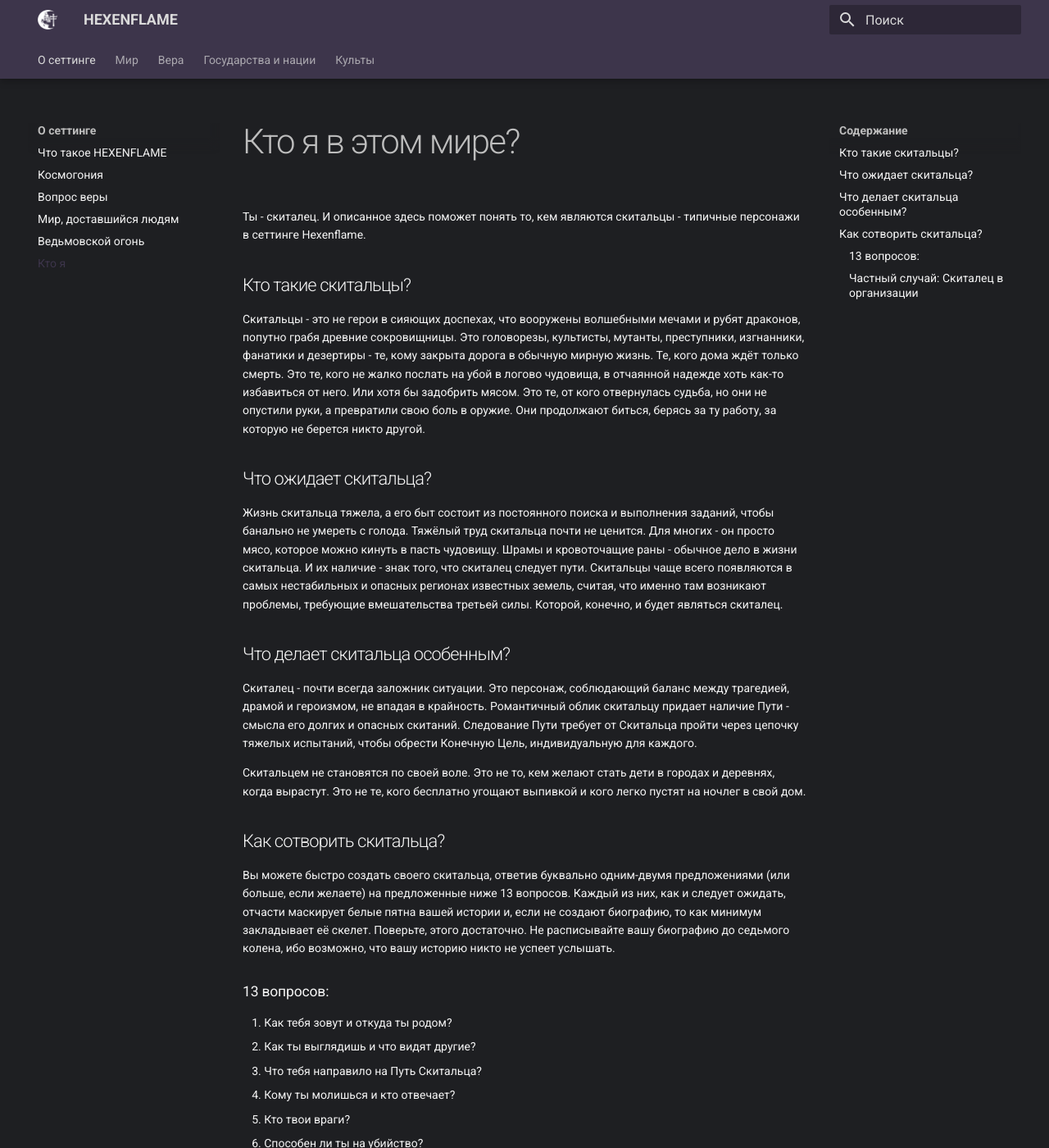
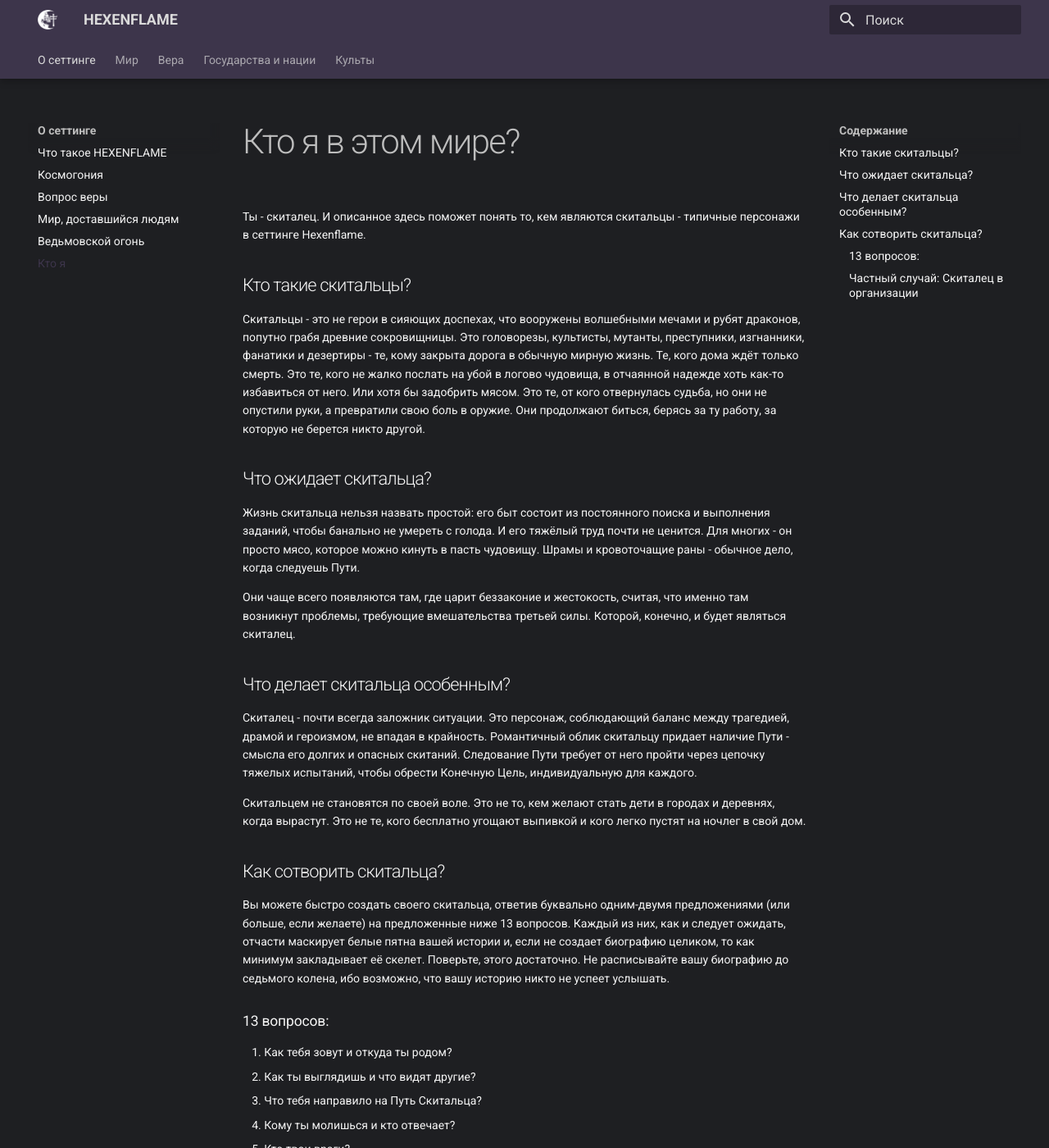
Before and after one commit to kiothesungod/hexenflame, an MkDocs documentation site: the page built from docs/start/who_am_i.md, in a window 1280 px wide and 1400 px high. Shown: the whole window at 82% size. Built offline with MkDocs 1.6.1 and Material for MkDocs 9.7.7, drawn with Linux system fonts in a browser that asks for light colours; some web fonts are replaced.

Commit message:
Update who_am_i.md

```diff
--- a/docs/start/who_am_i.md
+++ b/docs/start/who_am_i.md
@@ -3,14 +3,15 @@
 ## Кто такие скитальцы?
 Скитальцы - это не герои в сияющих доспехах, что вооружены волшебными мечами и рубят драконов, попутно грабя древние сокровищницы. Это головорезы, культисты, мутанты, преступники, изгнанники, фанатики и дезертиры - те, кому закрыта дорога в обычную мирную жизнь. Те, кого дома ждёт только смерть. Это те, кого не жалко послать на убой в логово чудовища, в отчаянной надежде хоть как-то избавиться от него. Или хотя бы задобрить мясом. Это те, от кого отвернулась судьба, но они не опустили руки, а превратили свою боль в оружие. Они продолжают биться, берясь за ту работу, за которую не берется никто другой.
 ## Что ожидает скитальца?
-Жизнь скитальца тяжела, а его быт состоит из постоянного поиска и выполнения заданий, чтобы банально не умереть с голода. Тяжёлый труд скитальца почти не ценится. Для многих - он просто мясо, которое можно кинуть в пасть чудовищу. Шрамы и кровоточащие раны - обычное дело в жизни скитальца. И их наличие - знак того, что скиталец следует пути.
-Скитальцы чаще всего появляются в самых нестабильных и опасных регионах известных земель, считая, что именно там возникают проблемы, требующие вмешательства третьей силы. Которой, конечно, и будет являться скиталец.
+Жизнь скитальца нельзя назвать простой: его быт состоит из постоянного поиска и выполнения заданий, чтобы банально не умереть с голода. И его тяжёлый труд почти не ценится. Для многих - он просто мясо, которое можно кинуть в пасть чудовищу. Шрамы и кровоточащие раны - обычное дело, когда следуешь Пути.
+
+Они чаще всего появляются там, где царит беззаконие и жестокость, считая, что именно там возникнут проблемы, требующие вмешательства третьей силы. Которой, конечно, и будет являться скиталец.
 ## Что делает скитальца особенным?
-Скиталец - почти всегда заложник ситуации. Это персонаж, соблюдающий баланс между трагедией, драмой и героизмом, не впадая в крайность. Романтичный облик скитальцу придает наличие Пути - смысла его долгих и опасных скитаний. Следование Пути требует от Скитальца пройти через цепочку тяжелых испытаний, чтобы обрести Конечную Цель, индивидуальную для каждого.
+Скиталец - почти всегда заложник ситуации. Это персонаж, соблюдающий баланс между трагедией, драмой и героизмом, не впадая в крайность. Романтичный облик скитальцу придает наличие Пути - смысла его долгих и опасных скитаний. Следование Пути требует от него пройти через цепочку тяжелых испытаний, чтобы обрести Конечную Цель, индивидуальную для каждого.
 
 Скитальцем не становятся по своей воле. Это не то, кем желают стать дети в городах и деревнях, когда вырастут. Это не те, кого бесплатно угощают выпивкой и кого легко пустят на ночлег в свой дом.
 ## Как сотворить скитальца?
-Вы можете быстро создать своего скитальца, ответив буквально одним-двумя предложениями (или больше, если желаете) на предложенные ниже 13 вопросов. Каждый из них, как и следует ожидать, отчасти маскирует белые пятна вашей истории и, если не создают биографию, то как минимум закладывает её скелет. Поверьте, этого достаточно.
+Вы можете быстро создать своего скитальца, ответив буквально одним-двумя предложениями (или больше, если желаете) на предложенные ниже 13 вопросов. Каждый из них, как и следует ожидать, отчасти маскирует белые пятна вашей истории и, если не создает биографию целиком, то как минимум закладывает её скелет. Поверьте, этого достаточно.
 Не расписывайте вашу биографию до седьмого колена, ибо возможно, что вашу историю никто не успеет услышать.
 ### 13 вопросов:
 1. Как тебя зовут и откуда ты родом?
```
